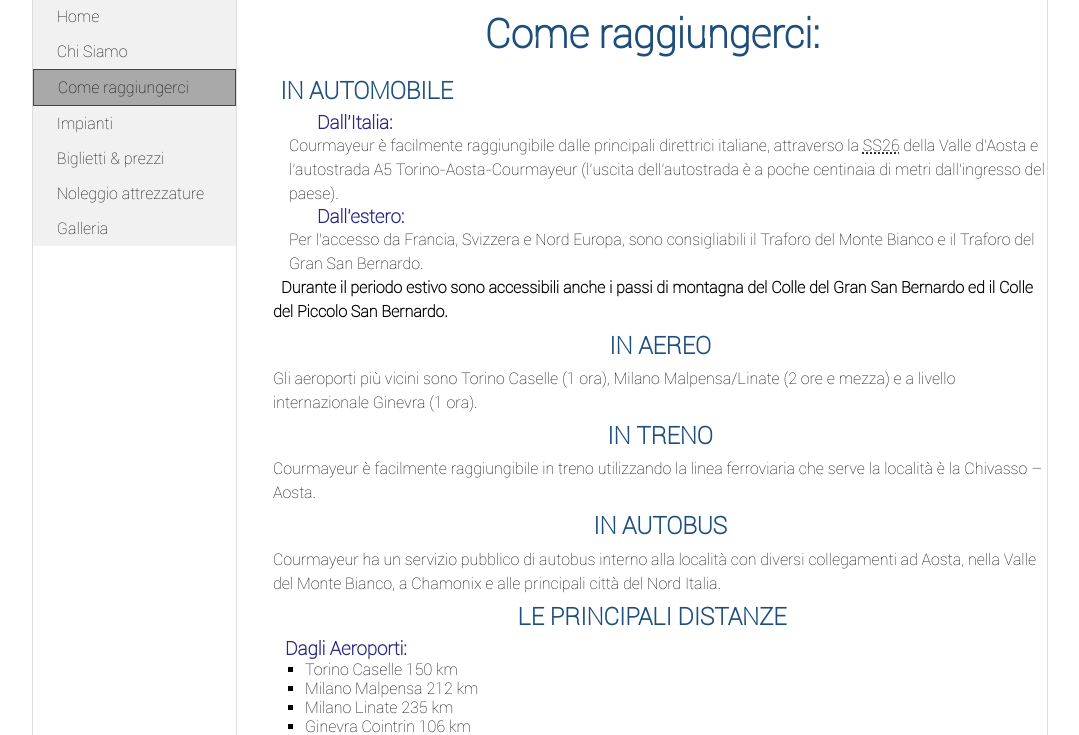
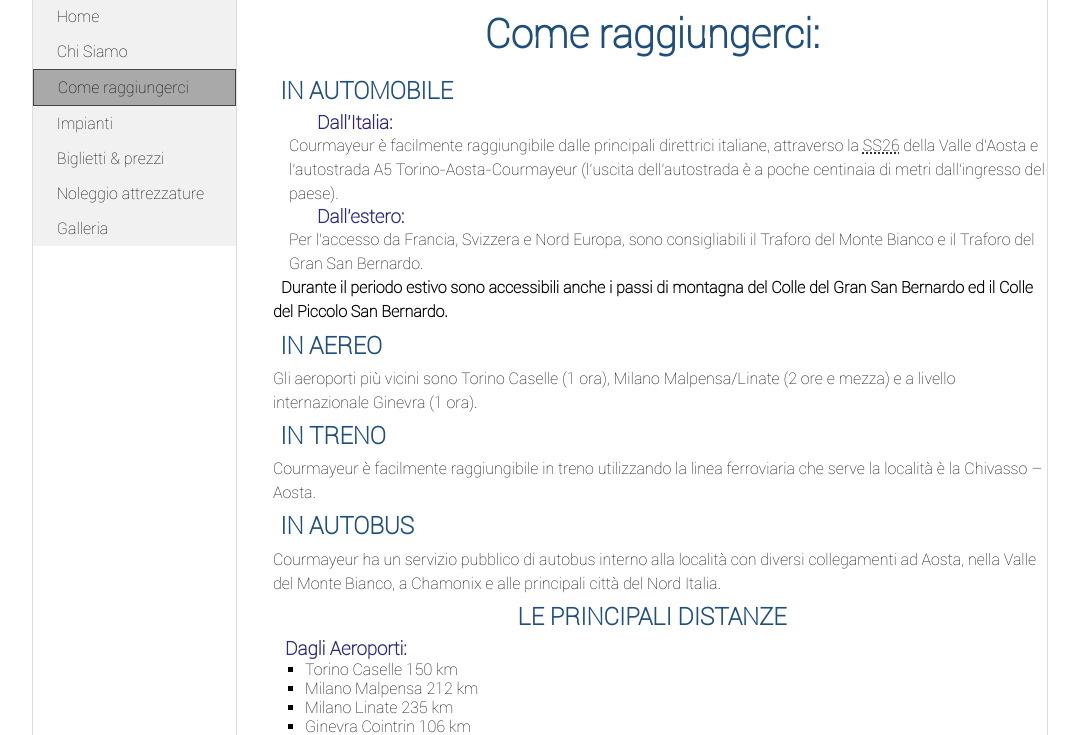
Before and after one commit to JacopoFasolo/Bob-TW, a PHP site: page /come_raggiungerci.html in a window 1280 px wide. Shown: the part 244-979 px from the top of the page, without its empty margins (100-1179 px from the left). Run offline with PHP 8.4, Linux system fonts and the light colour scheme.

Commit message:
Come_raggiungerci
Non toccare nulla

```diff
--- a/come_raggiungerci.html
+++ b/come_raggiungerci.html
@@ -73,13 +73,13 @@
 
         <p id="come_raggiungerci_p">Durante il periodo estivo sono accessibili anche i passi di montagna del Colle del Gran San Bernardo ed il Colle del Piccolo San Bernardo.</p></li>
 
-        <li><h2 class="h2_distanze">IN AEREO</h2>
+        <li><h2 class="h2_distanze1">IN AEREO</h2>
         <p>Gli aeroporti più vicini sono Torino Caselle (1 ora), Milano Malpensa/Linate (2 ore e mezza) e a livello internazionale Ginevra (1 ora).</p></li>
 
-        <li><h2 class="h2_distanze">IN TRENO</h2>
+        <li><h2 class="h2_distanze1">IN TRENO</h2>
         <p><span xml:lang="fr">Courmayeur</span> è facilmente raggiungibile in treno utilizzando la linea ferroviaria che serve la località è la Chivasso – Aosta.</p></li>
 
-        <li><h2 class="h2_distanze">IN AUTOBUS</h2>
+        <li><h2 class="h2_distanze1">IN AUTOBUS</h2>
         <p><span xml:lang="fr">Courmayeur</span> ha un servizio pubblico di autobus interno alla località con diversi collegamenti ad Aosta, nella Valle del Monte Bianco, a <span xml:lang="fr">Chamonix</span> e alle principali città del Nord Italia.</p></li>
         </ul>
 
--- a/css/style.css
+++ b/css/style.css
@@ -259,15 +259,7 @@ float:left;
 
 /* liste */
 #come_raggiungerci_lista{
-    list-style-type: none;
-}
-
-#come_raggiungerci_lista li{
-    list-style-type: none;
-}
-
-#sottolista li{
-    list-style-type: none;
+    list-style-type: square;
 }
 
 #distanze{
```
